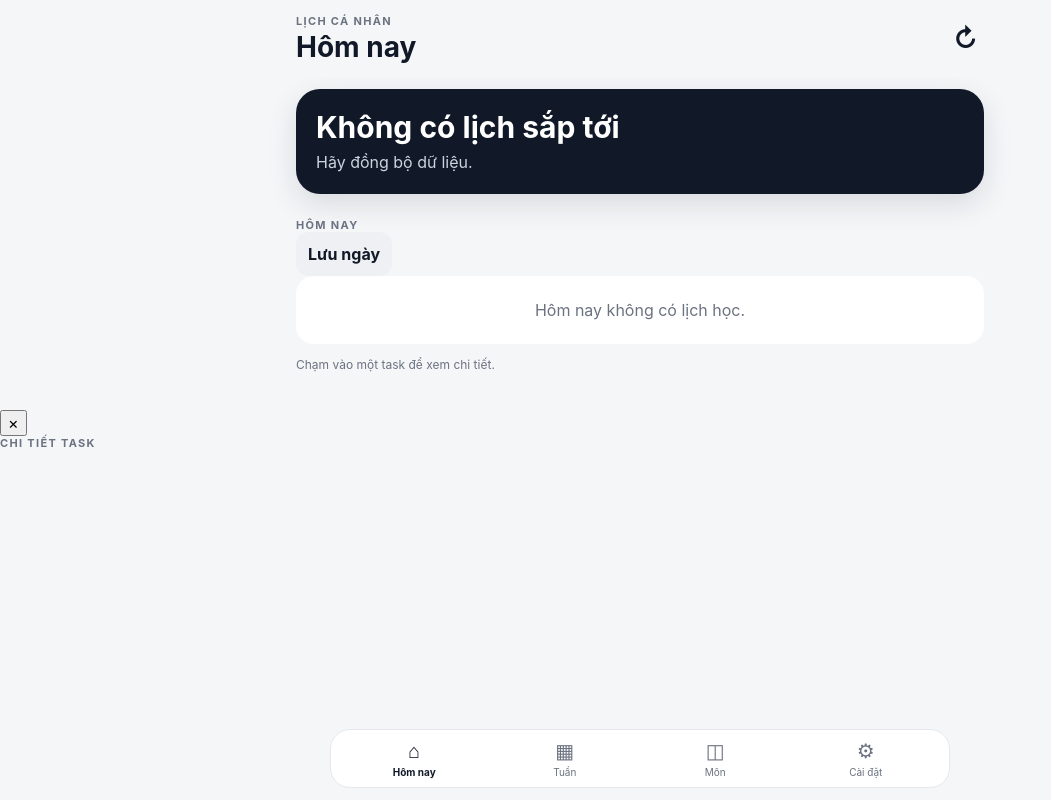
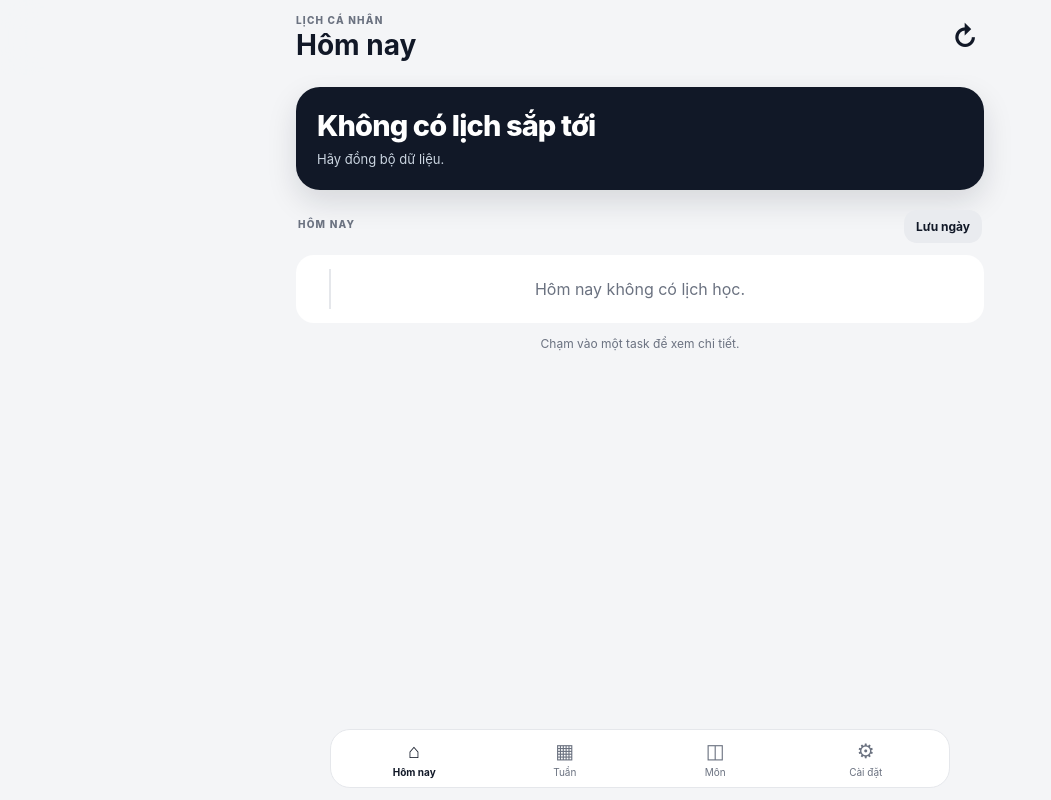
Before and after one commit to ThanhDucP/lich-hoc-pwa-iphone, a plain HTML site: page index.html in a window 1280 px wide. Both pictures are taken after a click on the button "Đồng bộ". Shown: the whole page, without its empty margins (0-1051 px from the left). Drawn offline with Linux system fonts and the light colour scheme.

Commit message:
feat: redesign schedule UI and task details

```diff
--- a/styles.css
+++ b/styles.css
@@ -1,24 +1,36 @@
 *{box-sizing:border-box}
-html,body{margin:0;background:#f5f6f8;color:#111827;font-family:-apple-system,BlinkMacSystemFont,"SF Pro Display","Segoe UI",sans-serif}
+html,body{margin:0;background:#f4f5f7;color:#111827;font-family:-apple-system,BlinkMacSystemFont,"SF Pro Display","Segoe UI",sans-serif}
 body{padding-bottom:92px}
 button,input,select{font:inherit}
-.topbar{position:sticky;top:0;z-index:5;padding:calc(14px + env(safe-area-inset-top)) 18px 14px;background:rgba(245,246,248,.94);backdrop-filter:blur(16px);display:flex;justify-content:space-between;align-items:center}
-.eyebrow{font-size:11px;font-weight:750;letter-spacing:.12em;color:#6b7280}
-h1{font-size:28px;line-height:1.1;margin:4px 0 0}h2{font-size:20px;margin:0}h3{font-size:16px;margin:0 0 12px}
-.page{display:none;padding:8px 16px 24px;max-width:720px;margin:auto}.page.active{display:block}
-.hero-card{background:#111827;color:white;border-radius:24px;padding:20px;margin:4px 0 24px;box-shadow:0 10px 30px rgba(17,24,39,.12)}
-.hero-card .big{font-size:30px;font-weight:750}.hero-card .muted{color:#cbd5e1;margin-top:6px;line-height:1.45}
-.section-head{display:flex;justify-content:space-between;align-items:center;margin:18px 2px 12px;gap:12px}
-.section-head input{max-width:155px;padding:9px;border:1px solid #d1d5db;border-radius:10px;background:#fff}
-.text-btn,.icon-btn{border:0;background:transparent;color:#2563eb;font-weight:650}.icon-btn{font-size:26px;color:#111827}
-.event{background:#fff;border-radius:18px;padding:15px;margin:10px 0;display:grid;grid-template-columns:70px 1fr;gap:12px;box-shadow:0 2px 10px rgba(0,0,0,.04)}
-.event .time{font-weight:750;font-size:14px}.event .time small{display:block;color:#6b7280;margin-top:2px}.event .subject{font-weight:700;font-size:16px}.event .meta{font-size:13px;color:#6b7280;margin-top:5px;line-height:1.4}
-.event.current{outline:2px solid #111827}.event.done{opacity:.55}
-.day-card{background:#fff;border-radius:18px;padding:14px;margin:10px 0}.day-title{display:flex;justify-content:space-between;gap:10px;font-weight:750}.empty{background:#fff;border-radius:18px;padding:24px;text-align:center;color:#6b7280}.empty-inline{padding:12px 0}
+button{ -webkit-tap-highlight-color:transparent }
+.topbar{position:sticky;top:0;z-index:20;padding:calc(14px + env(safe-area-inset-top)) 18px 14px;background:rgba(244,245,247,.92);backdrop-filter:blur(18px);display:flex;justify-content:space-between;align-items:center}
+.eyebrow{font-size:10px;font-weight:800;letter-spacing:.12em;color:#6b7280}
+h1{font-size:28px;line-height:1.1;margin:4px 0 0}h2{font-size:21px;margin:4px 0 0}h3{font-size:16px;margin:0 0 12px}
+.page{display:none;padding:8px 16px 28px;max-width:720px;margin:auto}.page.active{display:block}
+.icon-btn,.text-btn{border:0;background:transparent;color:#111827;font-weight:750}.icon-btn{font-size:27px}.text-btn{color:#2563eb;font-size:13px}
+.hero-card{background:#111827;color:#fff;border-radius:24px;padding:21px;margin:4px 0 20px;box-shadow:0 12px 30px rgba(17,24,39,.13)}
+.hero-card .big{font-size:29px;font-weight:800;letter-spacing:-.03em}.hero-card .muted{color:#cbd5e1;margin-top:7px;line-height:1.45;font-size:13px}
+.day-toolbar{display:flex;align-items:center;justify-content:space-between;gap:12px;margin:4px 2px 12px}
+.small-btn{padding:9px 12px!important;font-size:12px!important}
+.timeline{position:relative}
+.timeline:before{content:"";position:absolute;left:33px;top:14px;bottom:14px;width:2px;background:#e5e7eb}
+.event{position:relative;width:100%;border:1px solid #e7e9ed;background:#fff;border-radius:18px;padding:14px 14px 14px 12px;margin:9px 0;display:grid;grid-template-columns:54px 12px 1fr;gap:0;align-items:start;text-align:left;box-shadow:0 2px 10px rgba(0,0,0,.035);cursor:pointer;transition:transform .12s ease,box-shadow .12s ease}
+.event:active{transform:scale(.985)}
+.event .dot{width:10px;height:10px;border-radius:50%;background:#111827;margin-top:5px;z-index:1;box-shadow:0 0 0 4px #fff}
+.event .time{font-weight:800;font-size:13px;line-height:1.2;color:#374151}.event .time small{display:block;color:#9ca3af;margin-top:3px;font-weight:600}
+.event .subject{font-weight:750;font-size:16px;line-height:1.25}.event .meta{font-size:13px;color:#6b7280;margin-top:5px;line-height:1.4;display:-webkit-box;-webkit-line-clamp:2;-webkit-box-orient:vertical;overflow:hidden}
+.event.current{border-color:#111827;box-shadow:0 4px 14px rgba(17,24,39,.09)}.event.done{opacity:.52}
+.center-hint{text-align:center;margin:12px 0 0}
+.section-head{display:flex;justify-content:space-between;align-items:center;margin:12px 2px 14px;gap:12px}
+.secondary,.primary{border:0;border-radius:13px;padding:12px;font-weight:750}.secondary{background:#e9ebef;color:#111827}.primary{background:#111827;color:#fff}
+.week-strip{display:grid;grid-template-columns:repeat(7,1fr);gap:6px;margin:10px 0 16px}
+.week-day{border:0;background:#fff;border-radius:14px;padding:10px 3px;text-align:center;color:#6b7280}.week-day strong{display:block;font-size:12px;color:#374151}.week-day span{display:block;font-size:17px;font-weight:800;margin-top:3px}.week-day small{display:block;font-size:9px;margin-top:3px}.week-day.active{background:#111827;color:#fff}.week-day.active strong{color:#cbd5e1}.week-day.active span{color:#fff}.week-day.saved:after{content:"";display:block;width:4px;height:4px;background:#22c55e;border-radius:50%;margin:5px auto 0}
+.day-card{background:#fff;border-radius:20px;padding:15px;margin:10px 0}.day-title{display:flex;justify-content:space-between;gap:10px;align-items:center;margin-bottom:4px}.day-title strong{font-size:16px}.day-title span{font-size:11px;color:#6b7280}.archive-badge{font-size:10px;color:#166534;background:#dcfce7;border-radius:999px;padding:5px 8px;font-weight:750}
 .subject-card,.settings-card{background:#fff;border-radius:18px;padding:16px;margin:10px 0}.subject-row{display:flex;justify-content:space-between;gap:10px}.badge{display:inline-block;padding:5px 8px;border-radius:999px;background:#eef2ff;color:#3730a3;font-size:11px;font-weight:700}
 .settings-card label{display:block;font-size:13px;font-weight:650;margin:14px 0}.settings-card input,.settings-card select{width:100%;margin-top:7px;padding:12px;border:1px solid #d1d5db;border-radius:12px;background:#fff;font-size:14px}
-.settings-actions{display:grid;gap:9px;margin-top:16px}.primary,.secondary{border:0;border-radius:13px;padding:12px;font-weight:700}.primary{background:#111827;color:#fff}.secondary{background:#eef0f3;color:#111827}
-.hint{font-size:12px;line-height:1.5;color:#6b7280}.bottom-nav{position:fixed;z-index:10;bottom:0;left:0;right:0;padding:8px 8px calc(8px + env(safe-area-inset-bottom));background:rgba(255,255,255,.94);backdrop-filter:blur(18px);border-top:1px solid #e5e7eb;display:grid;grid-template-columns:repeat(4,1fr)}
+.settings-actions{display:grid;gap:9px;margin-top:16px}.hint{font-size:12px;line-height:1.5;color:#6b7280}.empty{background:#fff;border-radius:18px;padding:24px;text-align:center;color:#6b7280}
+.bottom-nav{position:fixed;z-index:30;bottom:0;left:0;right:0;padding:8px 8px calc(8px + env(safe-area-inset-bottom));background:rgba(255,255,255,.94);backdrop-filter:blur(18px);border-top:1px solid #e5e7eb;display:grid;grid-template-columns:repeat(4,1fr)}
 .nav-item{border:0;background:transparent;color:#6b7280;font-size:20px}.nav-item small{display:block;font-size:10px;margin-top:3px}.nav-item.active{color:#111827;font-weight:750}
+.modal.hidden{display:none}.modal{position:fixed;inset:0;z-index:50}.modal-backdrop{position:absolute;inset:0;background:rgba(15,23,42,.42);backdrop-filter:blur(3px)}.modal-sheet{position:absolute;left:0;right:0;bottom:0;background:#fff;border-radius:24px 24px 0 0;padding:22px 20px calc(24px + env(safe-area-inset-bottom));max-height:78vh;overflow:auto;box-shadow:0 -12px 35px rgba(0,0,0,.16);animation:sheetIn .18s ease}.modal-close{position:absolute;right:14px;top:12px;border:0;background:#f0f1f3;border-radius:50%;width:34px;height:34px;font-size:25px;line-height:30px}.modal-sheet h2{font-size:23px;padding-right:45px;margin:8px 0 10px}.modal-meta{font-size:12px;color:#6b7280;line-height:1.5;border-top:1px solid #eef0f2;border-bottom:1px solid #eef0f2;padding:10px 0}.modal-description{font-size:15px;line-height:1.65;color:#374151;padding-top:12px;white-space:pre-wrap}.modal-description p{margin:0 0 10px}
+@keyframes sheetIn{from{transform:translateY(20px);opacity:.6}to{transform:translateY(0);opacity:1}}
 @media(min-width:700px){.bottom-nav{left:50%;right:auto;width:620px;transform:translateX(-50%);border:1px solid #e5e7eb;border-radius:20px;bottom:12px}.topbar{padding-left:max(18px,calc((100vw - 720px)/2 + 16px));padding-right:max(18px,calc((100vw - 720px)/2 + 16px))}}
-.task-head{margin-top:24px}.task-list{display:grid;gap:8px}.task-item{width:100%;border:1px solid #e5e7eb;background:#fff;border-radius:14px;padding:13px;text-align:left;display:grid;grid-template-columns:58px 1fr;gap:10px;align-items:center;color:#111827;cursor:pointer}.task-item.active{border-color:#111827;box-shadow:0 2px 8px rgba(0,0,0,.06)}.task-time{font-size:12px;font-weight:750;color:#6b7280}.detail-card{background:#fff;border-radius:18px;padding:16px;margin:12px 0 4px;border:1px solid #e5e7eb}.detail-label{font-size:10px;letter-spacing:.1em;font-weight:800;color:#6b7280;margin-bottom:10px}.detail-title{font-size:18px;font-weight:750}.detail-body{font-size:14px;line-height:1.55;color:#374151}.detail-body p{margin:8px 0}.detail-empty{font-size:13px;color:#9ca3af;padding:4px 0}
```
